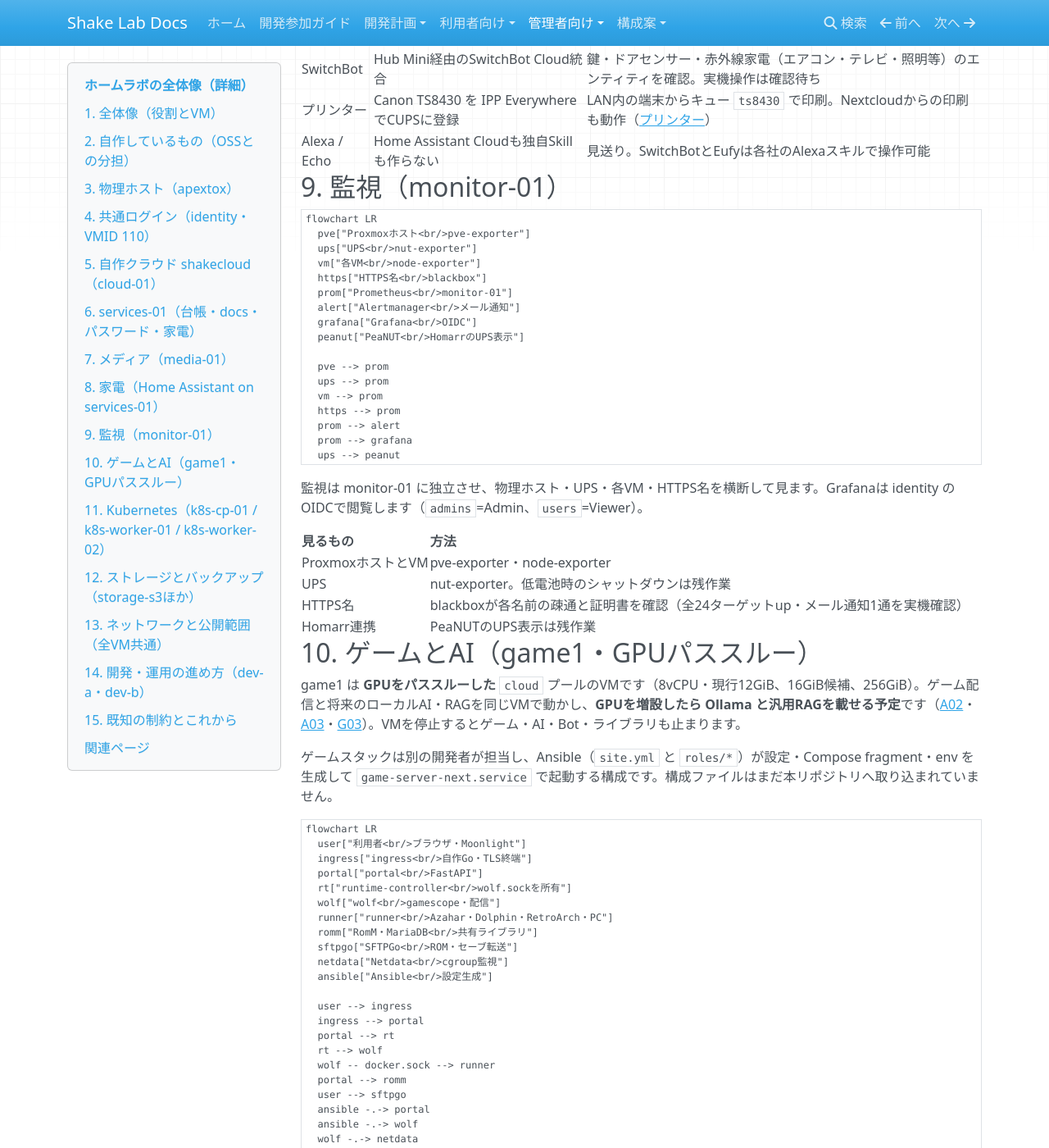
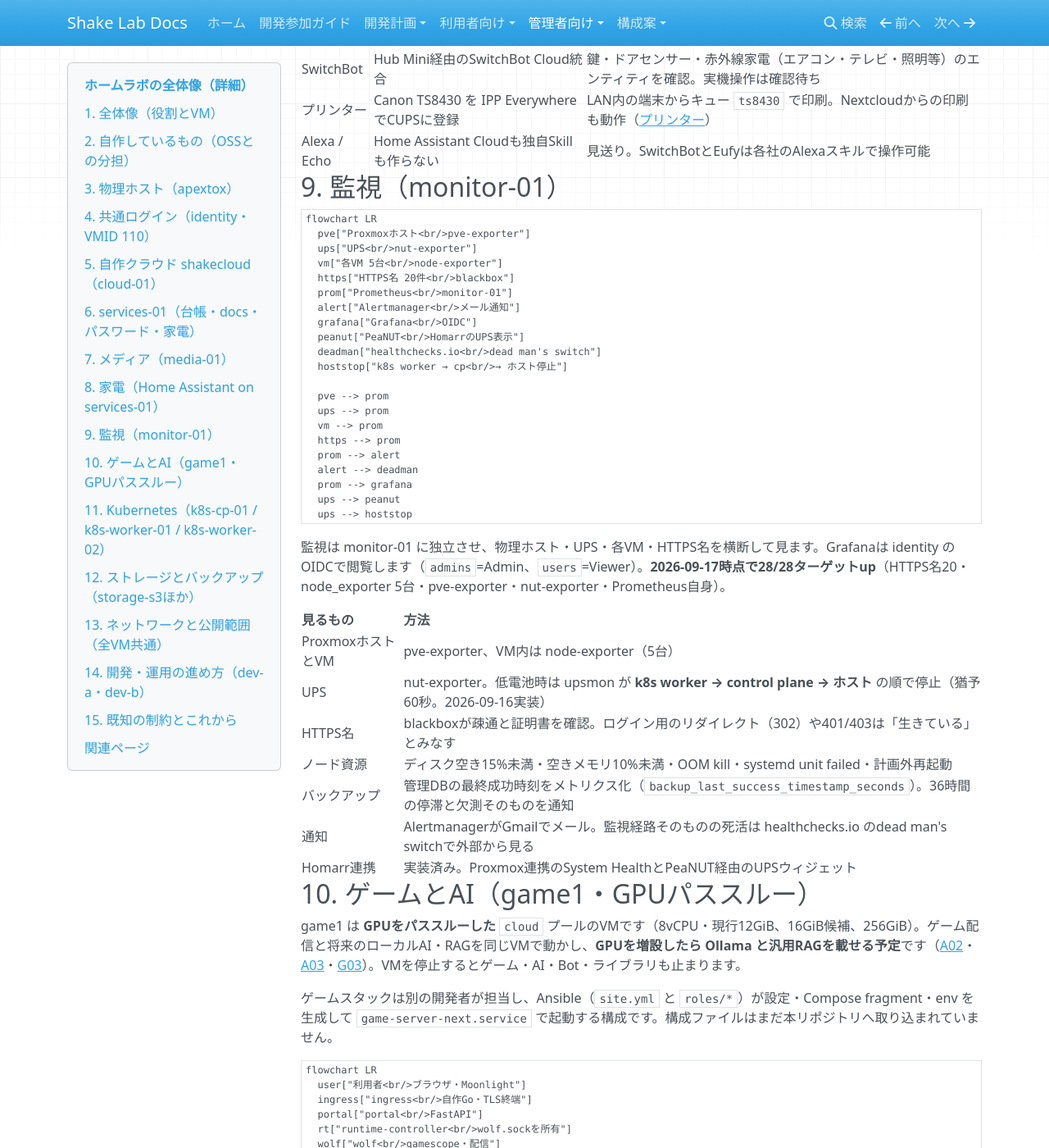
Before and after one commit to rurutheGeek/shake-cloud, an MkDocs documentation site: the page built from docs/overview.md, in a window 1280 px wide and 1400 px high, scrolled down 7557 px. Shown: the whole window at 82% size. Built offline with MkDocs 1.6.1, drawn with Linux system fonts in a browser that asks for light colours; nearby versions of some CDN libraries; a script that is not in the unit is left out; some of the changed text lies outside the part shown.

Commit message:
docs(overview): 現状の構成に合わせ、blackbox再起動漏れを直す
- §9監視: 全28ターゲット、node資源・バックアップ・dead man's switch、
  UPS自動停止、PeaNUT/Homarr連携を反映
- §3のVM割当・空きメモリを再測（43.6GiB/空き12GiB）
- §12管理DBに最終成功メトリクス、§15のM01を完了へ
- manage.py reloadでblackboxも再起動する（設定変更が反映されず
  全プローブが400になった実例への対処）

````diff
--- a/docs/overview.md
+++ b/docs/overview.md
@@ -1,6 +1,6 @@
 # ホームラボの全体像（詳細）
 
-更新日: 2026-09-13
+更新日: 2026-09-17
 
 正本リポジトリ: <https://github.com/rurutheGeek/shake-cloud>
 
@@ -54,7 +54,7 @@
 | S3・バックアップ | storage-s3（platform） | 2 / 1GiB / OS16＋データ32GiB | Garage（S3互換） |
 | クラスタ | k8s-cp-01・k8s-worker-01・k8s-worker-02（platform） | cp 2 / 3GiB / 32GiB、worker 4 / 8GiB / OS32＋データ64・48GiB | Kubernetes・AWX・CloudNativePG・Knative |
 | メディア | media-01（cloud） | 4 / 6GiB / OS32＋データ64GiB | Nextcloud・Kavita・Navidrome・FreshRSS |
-| 監視 | monitor-01（cloud） | 2 / 2GiB / OS32＋データ32GiB | Prometheus・Alertmanager・Grafana |
+| 監視 | monitor-01（cloud） | 2 / 2GiB / OS32＋データ32GiB | Prometheus・Alertmanager・Grafana・PeaNUT・exporter |
 | ゲーム・AI | game1（cloud） | 8 / 現行12GiB（16GiB候補） / 256GiB、GPUパススルー | Wolf・RomM・SFTPGo。将来OllamaとRAG |
 | 復旧経路 | net-01（cloud） | 1 / 512MiB / OS10GiB | Tailscale subnet router。宅外から管理LANへ（N02） |
 | 開発 | dev-a・dev-b（dev） | 各2 / 6GiB / 40GiB | Terraform・Docker・Go |
@@ -114,14 +114,14 @@
   netbox --> shake
 ```
 
-| 項目 | 実測（2026-09-12、I01） |
+| 項目 | 実測（2026-09-12、I01。VM割当は2026-09-17再測） |
 | --- | --- |
 | CPU | Ryzen 9 8945HS、8コア/16スレッド |
 | RAM | Proxmoxの認識で 59.7GiB（64GB公称からファーム・iGPU予約を引いた値） |
 | SSD | CT1000E100SSD8 1TB。SMART PASSED、Percentage Used 0% |
 | VMディスク | `local-lvm` 794.3GiBのうち使用 226.7GiB（29%）。シンプロビジョニング |
 | イメージ・ISO置き場 | `local` / `cloud-images` 約94GiBのうち使用 22.0GiB |
-| 稼働中VMの割当合計 | 35.1GiB。ホストの空き 25.4GiB |
+| 稼働中VMの割当合計 | 43.6GiB（稼働11台、2026-09-17再測）。ホストの実空き 12GiB |
 
 **GPUは game1 へパススルー**しており、ゲーム配信と将来のローカルAI・RAGで共有します（§10）。停止中も含めた全VMの割当合計は物理RAMを超えるため、全台同時起動はできません。メモリはバルーニングを前提に「ノードに4GiB残す」「ディスク実使用率85%で断る」の2つでホストを守ります。
 
@@ -319,30 +319,37 @@
 flowchart LR
   pve["Proxmoxホスト<br/>pve-exporter"]
   ups["UPS<br/>nut-exporter"]
-  vm["各VM<br/>node-exporter"]
-  https["HTTPS名<br/>blackbox"]
+  vm["各VM 5台<br/>node-exporter"]
+  https["HTTPS名 20件<br/>blackbox"]
   prom["Prometheus<br/>monitor-01"]
   alert["Alertmanager<br/>メール通知"]
   grafana["Grafana<br/>OIDC"]
   peanut["PeaNUT<br/>HomarrのUPS表示"]
+  deadman["healthchecks.io<br/>dead man's switch"]
+  hoststop["k8s worker → cp<br/>→ ホスト停止"]
 
   pve --> prom
   ups --> prom
   vm --> prom
   https --> prom
   prom --> alert
+  alert --> deadman
   prom --> grafana
   ups --> peanut
+  ups --> hoststop
 ```
 
-監視は monitor-01 に独立させ、物理ホスト・UPS・各VM・HTTPS名を横断して見ます。Grafanaは identity のOIDCで閲覧します（`admins`=Admin、`users`=Viewer）。
+監視は monitor-01 に独立させ、物理ホスト・UPS・各VM・HTTPS名を横断して見ます。Grafanaは identity のOIDCで閲覧します（`admins`=Admin、`users`=Viewer）。**2026-09-17時点で28/28ターゲットup**（HTTPS名20・node_exporter 5台・pve-exporter・nut-exporter・Prometheus自身）。
 
 | 見るもの | 方法 |
 | --- | --- |
-| ProxmoxホストとVM | pve-exporter・node-exporter |
-| UPS | nut-exporter。低電池時のシャットダウンは残作業 |
-| HTTPS名 | blackboxが各名前の疎通と証明書を確認（全24ターゲットup・メール通知1通を実機確認） |
-| Homarr連携 | PeaNUTのUPS表示は残作業 |
+| ProxmoxホストとVM | pve-exporter、VM内は node-exporter（5台） |
+| UPS | nut-exporter。低電池時は upsmon が **k8s worker → control plane → ホスト** の順で停止（猶予60秒。2026-09-16実装） |
+| HTTPS名 | blackboxが疎通と証明書を確認。ログイン用のリダイレクト（302）や401/403は「生きている」とみなす |
+| ノード資源 | ディスク空き15%未満・空きメモリ10%未満・OOM kill・systemd unit failed・計画外再起動 |
+| バックアップ | 管理DBの最終成功時刻をメトリクス化（`backup_last_success_timestamp_seconds`）。36時間の停滞と欠測そのものを通知 |
+| 通知 | AlertmanagerがGmailでメール。監視経路そのものの死活は healthchecks.io のdead man's switchで外部から見る |
+| Homarr連携 | 実装済み。Proxmox連携のSystem HealthとPeaNUT経由のUPSウィジェット |
 
 ## 10. ゲームとAI（game1・GPUパススルー）
 
@@ -444,7 +451,7 @@
 | S3互換ストレージ | Garageをstorage-s3に単一ノードで | **冗長性なし。唯一の保存先・唯一のバックアップにしない** |
 | Terraform state | Cloudflare R2 | stateには秘密値が入り得るためGitへ入れない |
 | メディア原本 | media-01のデータディスク。`storage/`（設定・DB）と `library/`（books・music・docs・inbox） | volumeは `prevent_destroy`。アプリのバックアップに原本は含まない |
-| 管理DB | cloud-01で毎日バックアップ（14世代） | 同じホストのディスクなのでディスク故障対策にならない。外部コピーは未着手 |
+| 管理DB | cloud-01で毎日バックアップ（14世代）。最終成功時刻をメトリクス化し36時間停滞でアラート | 同じホストのディスクなのでディスク故障対策にならない。外部コピーは未着手 |
 | 利用者DB | CloudNativePG | バックアップは未整備 |
 | アプリ状態 | 各スタックの `manage.py backup` がサービスを止めて取得 | 復元は空のディレクトリへ。外部保全先の確定が前提 |
 
@@ -520,7 +527,7 @@
 | 管理DBの外部バックアップ | ローカルに14世代。外部コピーなし | 別ディスク・別機器への暗号化コピーと復元照合（[O01](development/O01-cloud-backup.md)） |
 | CNPGのバックアップ | 未整備 | GarageへのベースバックアップとWAL（[O02](development/O02-cnpg-backup.md)） |
 | 復元の合格 | ツールはあるがアプリ横断の隔離復元が未合格 | 原本・state・秘密を一組として手順を確定（[O03](development/O03-restore.md)） |
-| 監視（M01） | Prometheus・Grafana・exporterは稼働 | 低電池シャットダウンとダッシュボード拡充、Homarr連携（[M01](development/M01-monitoring.md)） |
+| 監視（M01） | 稼働。全28ターゲットup、node資源・バックアップ・dead man's switch、UPS自動停止、Homarr連携まで完了 | ダッシュボードの拡充と、外部監視の冗長化（別電源のラズパイ）（[M01](development/M01-monitoring.md)） |
 | メディアのデータ移行 | media-01への配備は完了。実データ移行とログイン実測が未完 | W03〜W06の手順で移行し容量を再測定（[W06](development/W06-music-tools.md)） |
 | Home Assistantの復元 | バックアップと復元試験が未完 | `manage.py backup` から隔離復元まで確認（[H01](development/H01-home-assistant.md)） |
 | Kubernetesの常用 | 3台停止中。DB・関数はここに依存 | 容量を確認して起動・join（[Kubernetes](operations/kubernetes.md)） |
````
Also changed, not shown: docs/development/M01-monitoring.md (+1 -0 lines), docs/development/index.md (+2 -2 lines), 1 other file.
